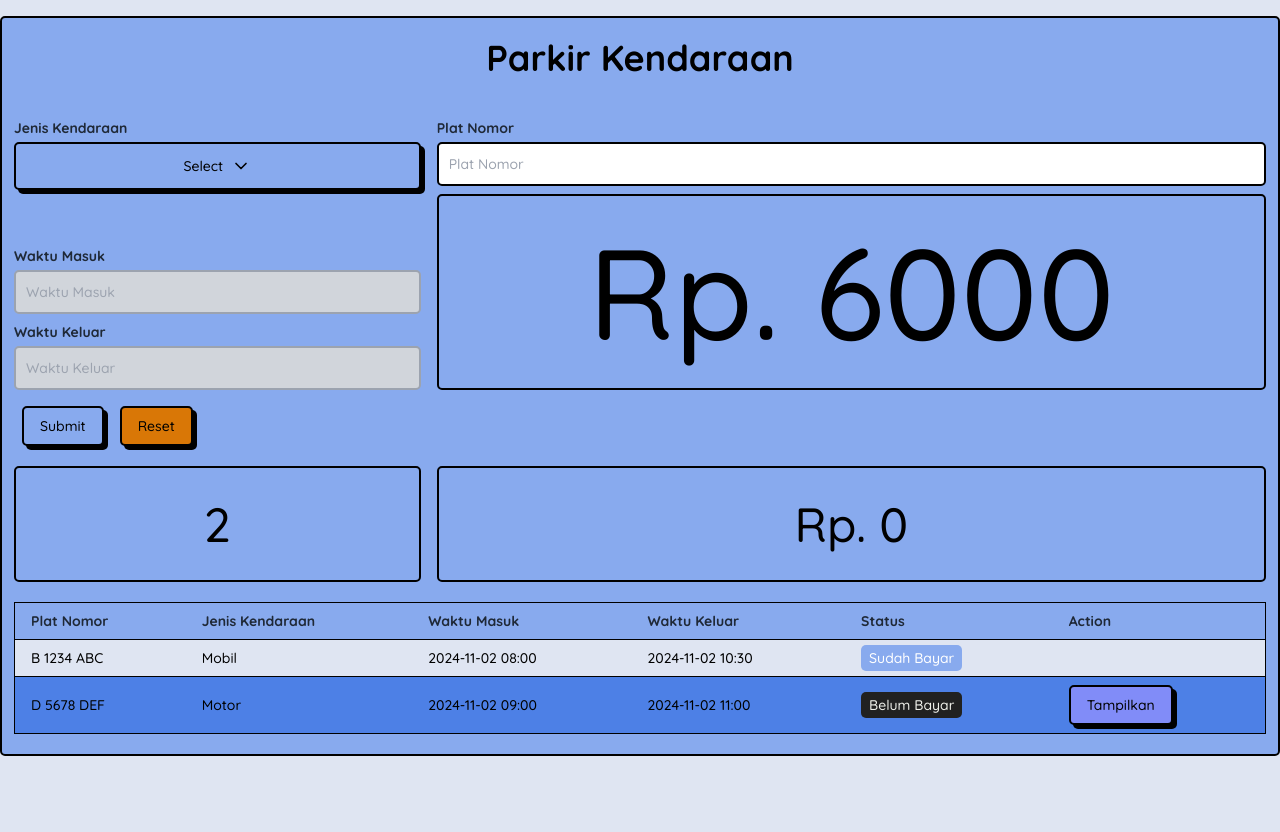
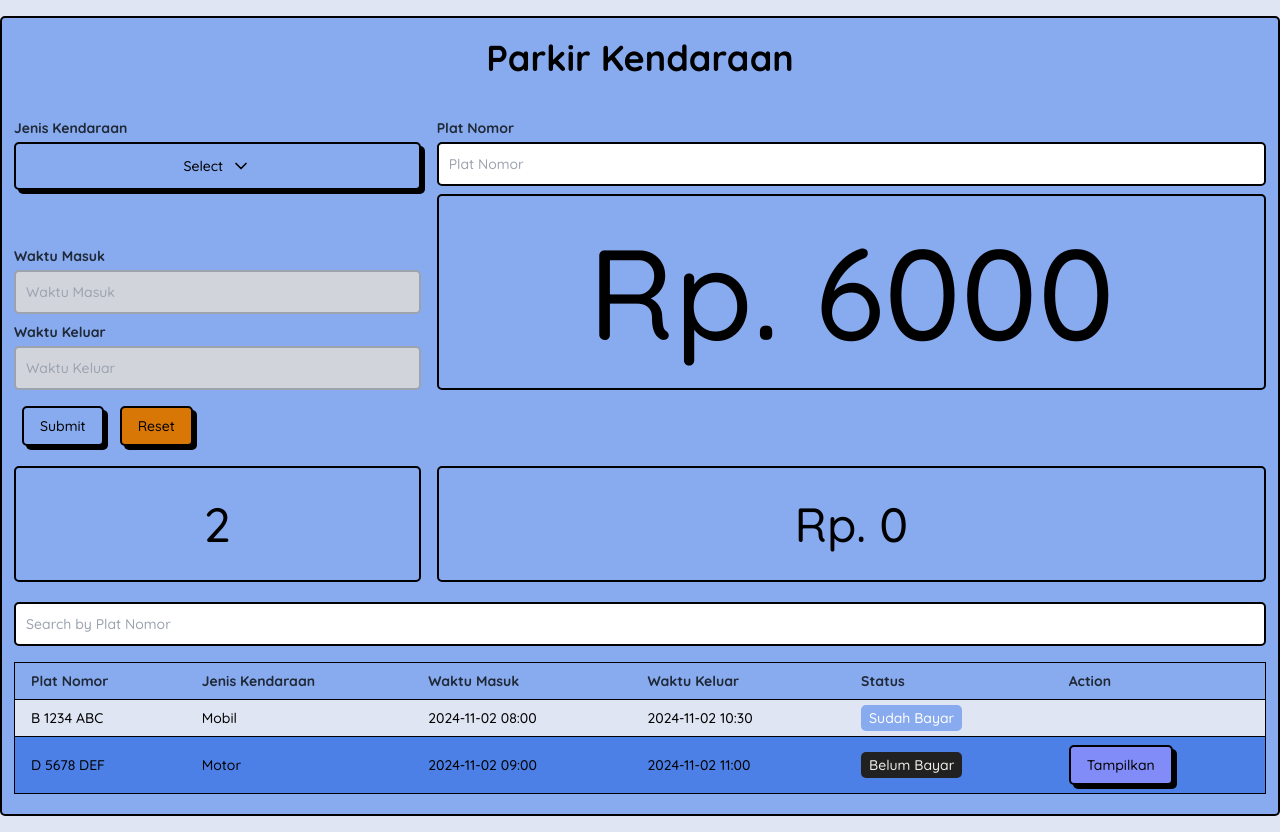
Before and after one commit to RobbiAbd/parking-tool-react, a React (Vite) app: page / in a window 1280 px wide. Before the commit the page ends 800 px from the top, so only its background shows below. Built offline with nearby package versions, Linux system fonts and the light colour scheme.

Commit message:
feat: add search on table

```diff
--- a/src/components/3_modules/ParkingTable.tsx
+++ b/src/components/3_modules/ParkingTable.tsx
@@ -1,5 +1,10 @@
-import React from 'react';
+import { useState } from 'react';
 import Button from "../../components/1_elements/Button";
+import Input from "../1_elements/Input";
+
+interface FilterFields {
+    searchTerm: string;
+}
 
 export default function ParkingTable() {
     const data = [
@@ -20,32 +25,43 @@ export default function ParkingTable() {
         // Add more rows as needed
     ];
 
+    const [filterFields, setFilterFields] = useState<FilterFields>({ searchTerm: '' });
+
+    const filteredData = data.filter(row =>
+        row.platNomor.toLowerCase().includes(filterFields.searchTerm.toLowerCase())
+    );
+
     const handlePayment = (platNomor: string) => {
-        // Add your payment logic here
         console.log(`Processing payment for ${platNomor}`);
-        // You can also set up state or make API calls as needed
+    };
+
+    const handleSearchChange = (value: string) => {
+        setFilterFields({ ...filterFields, searchTerm: value });
     };
 
     return (
         <div className="overflow-x-auto">
+            <Input
+                id="search"
+                value={filterFields.searchTerm}
+                setValue={handleSearchChange} // Using the handler for input change
+                placeholder="Search by Plat Nomor"
+                className="mb-4 w-full"
+            />
+
             <table className="min-w-full bg-bg border border-border rounded-base shadow-light">
                 <thead>
                 <tr className="bg-main text-white">
-                    <th className="py-2 px-4 border-b border-border text-left font-heading text-gray-800">Plat Nomor
-                    </th>
-                    <th className="py-2 px-4 border-b border-border text-left font-heading text-gray-800">Jenis
-                        Kendaraan
-                    </th>
-                    <th className="py-2 px-4 border-b border-border text-left font-heading text-gray-800">Waktu Masuk
-                    </th>
-                    <th className="py-2 px-4 border-b border-border text-left font-heading text-gray-800">Waktu Keluar
-                    </th>
+                    <th className="py-2 px-4 border-b border-border text-left font-heading text-gray-800">Plat Nomor</th>
+                    <th className="py-2 px-4 border-b border-border text-left font-heading text-gray-800">Jenis Kendaraan</th>
+                    <th className="py-2 px-4 border-b border-border text-left font-heading text-gray-800">Waktu Masuk</th>
+                    <th className="py-2 px-4 border-b border-border text-left font-heading text-gray-800">Waktu Keluar</th>
                     <th className="py-2 px-4 border-b border-border text-left font-heading text-gray-800">Status</th>
                     <th className="py-2 px-4 border-b border-border text-left font-heading text-gray-800">Action</th>
                 </tr>
                 </thead>
                 <tbody>
-                {data.map((row, index) => (
+                {filteredData.map((row, index) => (
                     <tr key={index} className="even:bg-mainAccent odd:bg-bg">
                         <td className="py-2 px-4 border-b border-border text-text font-base">{row.platNomor}</td>
                         <td className="py-2 px-4 border-b border-border text-text font-base">{row.jenisKendaraan}</td>
--- a/src/pages/Home/index.tsx
+++ b/src/pages/Home/index.tsx
@@ -11,6 +11,7 @@ interface FormFields {
     platNomor: string;
     waktuMasuk: string;
     waktuKeluar: string;
+    jenisKendaraan: string;
 }
 
 export default function Home() {
```
Lines whose indentation alone changed are shown as unchanged.
